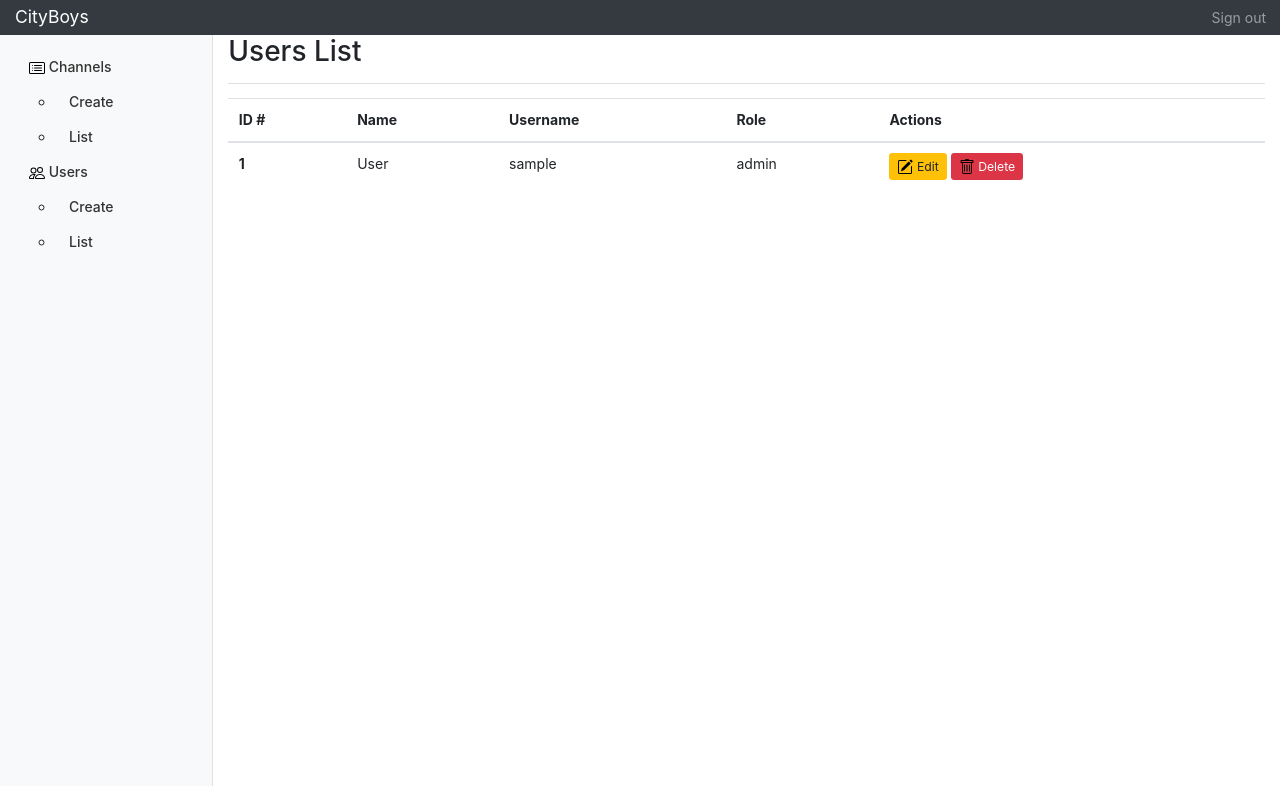
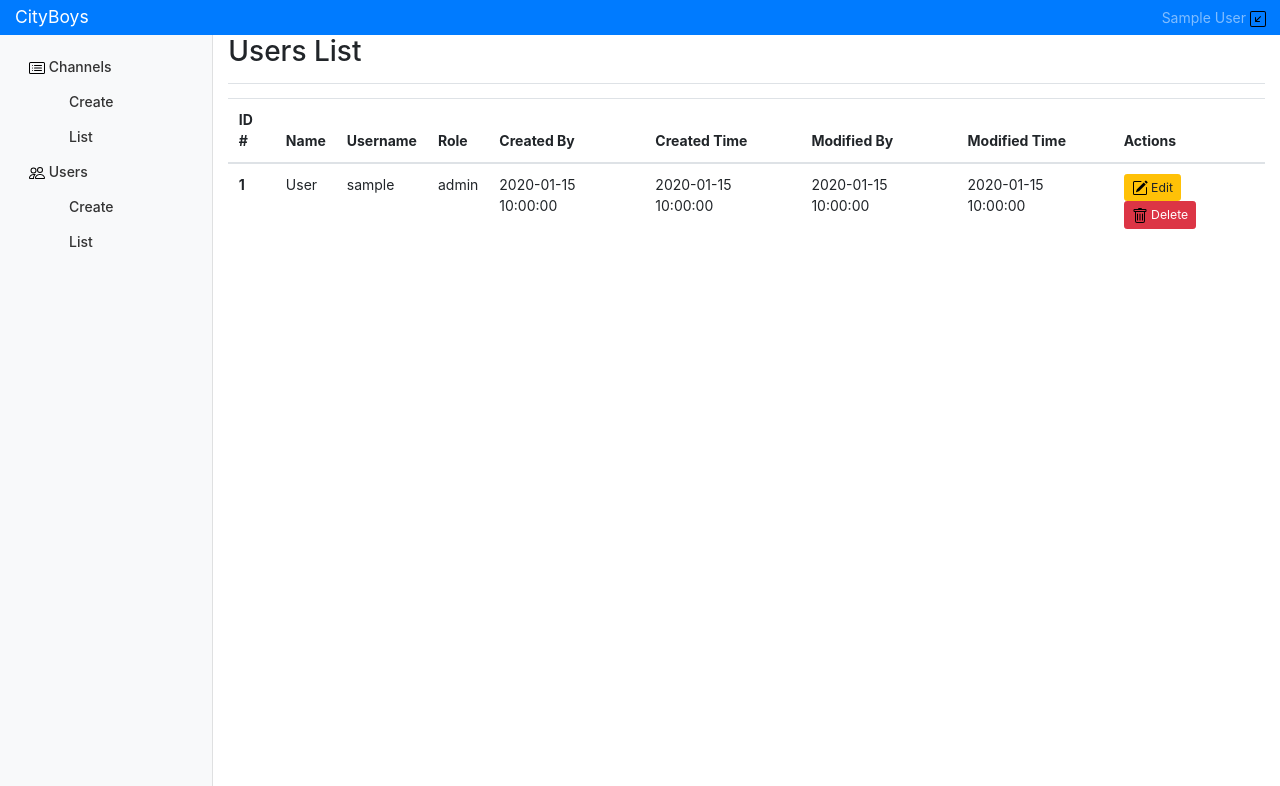
Before and after one commit to alexlogy/uow-csit214, a Flask app: page /users/list in a window 1280 px wide. Shown: the top 786 px of the page. Run offline with Flask 2, Linux system fonts and the light colour scheme; the visitor is signed in with stand-in values (Sample User, id 1); a database or web service that is not in the repository returns one stand-in record (values such as "Sample title"); some libraries are stand-ins or nearby versions.

Commit message:
add audit trails

```diff
--- a/app.py
+++ b/app.py
@@ -11,9 +11,6 @@ app.secret_key = 'citybois'
 app.config["MONGO_URI"] = "mongodb://localhost:27017/cityboys"
 
 mongo = PyMongo(app)
-
-# datetime object containing current date and time
-now = datetime.now()
 
 def auth_required(f):
     @wraps(f)
@@ -41,7 +38,8 @@ def create_demoadmin():
         "username": username,
         "password": password,
         "created_by": "system",
-        "created_datetime": created_datetime
+        "created_datetime": created_datetime,
+        "modified_datetime": created_datetime
     }
     results = mongo.db.users.insert_one(user)
     print ('Created User superadmin (id: %s)' % results.inserted_id)
@@ -52,6 +50,8 @@ def create_demostudent():
     fullname = 'Demo Student'
     username = 'demostudent'
     password = '1234'
+
+    now = datetime.now()
     created_datetime = now.strftime("%d/%m/%Y %H:%M:%S")
 
     password = hashlib.md5(password.encode('utf-8')).hexdigest()
@@ -61,7 +61,8 @@ def create_demostudent():
         "username": username,
         "password": password,
         "created_by": "system",
-        "created_datetime": created_datetime
+        "created_datetime": created_datetime,
+        "modified_datetime": created_datetime
     }
     results = mongo.db.users.insert_one(user)
     print ('Created User demostudent (id: %s)' % results.inserted_id)
@@ -90,6 +91,7 @@ def login():
             if user_details:
                 password = hashlib.md5(password.encode('utf-8')).hexdigest()
                 if user_details['password'] == password:
+                    session['id'] = str(user_details['_id'])
                     session['role'] = user_details['role']
                     session['fullname'] = user_details['fullname']
                     session['username'] = username
@@ -144,12 +146,19 @@ def create_user():
             password = request.form.get('password')
 
             if role and fullname and username and password:
+                now = datetime.now()
+                created_datetime = now.strftime("%d/%m/%Y %H:%M:%S")
+                created_by = session['username']
+
                 password = hashlib.md5(password.encode('utf-8')).hexdigest()
                 user = {
                     "role": role,
                     "fullname": fullname,
                     "username": username,
-                    "password": password
+                    "password": password,
+                    "created_by": created_by,
+                    "created_datetime": created_datetime,
+                    "modified_datetime": created_datetime
                 }
                 results = mongo.db.users.insert_one(user)
                 message = 'Successfully created user (id: %s)' % results.inserted_id
@@ -179,6 +188,10 @@ def edit_user(userid):
                 else:
                     password = user_details['password']
 
+                now = datetime.now()
+                modified_datetime = now.strftime("%d/%m/%Y %H:%M:%S")
+                modified_by = session['username']
+
                 user_id = {
                     "_id": ObjectId(userid)
                 }
@@ -187,7 +200,9 @@ def edit_user(userid):
                         "role": role,
                         "fullname": fullname,
                         "username": username,
-                        "password": password
+                        "password": password,
+                        "modified_by": modified_by,
+                        "modified_datetime": modified_datetime
                     }
                 }
                 results = mongo.db.users.find_one_and_update(user_id, user)
--- a/static/css/main.css
+++ b/static/css/main.css
@@ -4,6 +4,63 @@ html {
 
 .body {
     font-family: 'Roboto', sans-serif;
+}
+
+.navbar, .navbar a {
+  color: #fff;
+}
+
+.nav-dropdown {
+  position: relative;
+  display: inline-block;
+  color: #fff;
+  border-color: #fff;
+}
+
+.nav-dropdown span {
+  height: 100%;
+}
+
+.nav-dropdown-content {
+  display: none;
+  position: absolute;
+  background-color: #f9f9f9;
+  color: #000;
+  min-width: 120px;
+  box-shadow: 0px 8px 16px 0px rgba(0,0,0,0.2);
+  right:10%;
+  z-index: 1;
+}
+
+.nav-dropdown-content ul, li {
+  list-style: none;
+  display: inline-block;
+  width: 100%;
+  margin: 0;
+  padding: 0;
+}
+
+.nav-dropdown-content ul li {
+  padding: 12px 16px;
+  display: inline-block;
+}
+
+.nav-dropdown-content ul li a {
+  color: #000;
+}
+
+.nav-dropdown-content ul li:hover {
+  color: #333333;
+  background-color: #999999;
+  text-decoration: none;
+}
+
+.nav-dropdown-content ul li a:hover {
+  text-decoration: none;
+}
+
+.nav-dropdown:hover .nav-dropdown-content {
+  display: block;
 }
 
 .sidebar {
--- a/templates/header.html
+++ b/templates/header.html
@@ -15,13 +15,18 @@
 
 </head>
 <body>
-    <nav class="navbar navbar-dark sticky-top bg-dark flex-md-nowrap p-0">
+    <nav class="navbar navbar-dark sticky-top bg-primary flex-md-nowrap p-0">
       <a class="navbar-brand col-sm-3 col-md-2 mr-0" href="#">CityBoys</a>
-      <ul class="navbar-nav px-3">
-        <li class="nav-item text-nowrap">
-          <a class="nav-link" href="/logout">Sign out</a>
+      <ul class="navbar-nav px-3 nav-dropdown">
+        <li class="nav-item text-nowrap nav-user-profile">
+          <a class="nav-link" href="#">{{ session['fullname'] }} <img src="/static/icons/arrow-down-left-square.svg" alt="" width="16" height="16" title="User"></a>
+            <div class="nav-dropdown-content">
+                <ul>
+                    <li class="nav-item text-nowrap"><a href="/logout"><img src="/static/icons/door-open.svg" alt="" width="16" height="16" title="User"> Sign Out</a></li>
+                </ul>
+            </div>
         </li>
-      </ul>
+  </ul>
     </nav>
     <div class="container-fluid">
         <div class="row">
--- a/templates/list_users.html
+++ b/templates/list_users.html
@@ -15,6 +15,10 @@
             <th scope="col">Name</th>
             <th scope="col">Username</th>
             <th scope="col">Role</th>
+            <th scope="col">Created By</th>
+            <th scope="col">Created Time</th>
+            <th scope="col">Modified By</th>
+            <th scope="col">Modified Time</th>
             <th scope="col">Actions</th>
         </tr>
       </thead>
@@ -25,6 +29,10 @@
                 <td>{{ user['fullname'] }}</td>
                 <td>{{ user['username'] }}</td>
                 <td>{{ user['role'] }}</td>
+                <td>{{ user['created_by'] }}</td>
+                <td>{{ user['created_datetime'] }}</td>
+                <td>{{ user['modified_by'] }}</td>
+                <td>{{ user['modified_datetime'] }}</td>
                 <td>
                     <a class="btn btn-warning btn-sm" href="/users/edit/{{ user['_id'] }}" role="button"><img src="/static/icons/pencil-square.svg" alt="" width="16" height="16" title="Bootstrap"> Edit</a>
                     <a class="btn btn-danger btn-sm" href="/users/delete/{{ user['_id'] }}" role="button"><img src="/static/icons/trash.svg" alt="" width="16" height="16" title="Bootstrap"> Delete</a>
```
Also changed, not shown: static/icons/arrow-down-left-square.svg (added), static/icons/arrow-down-square-fill.svg (added), static/icons/door-open.svg (added).
